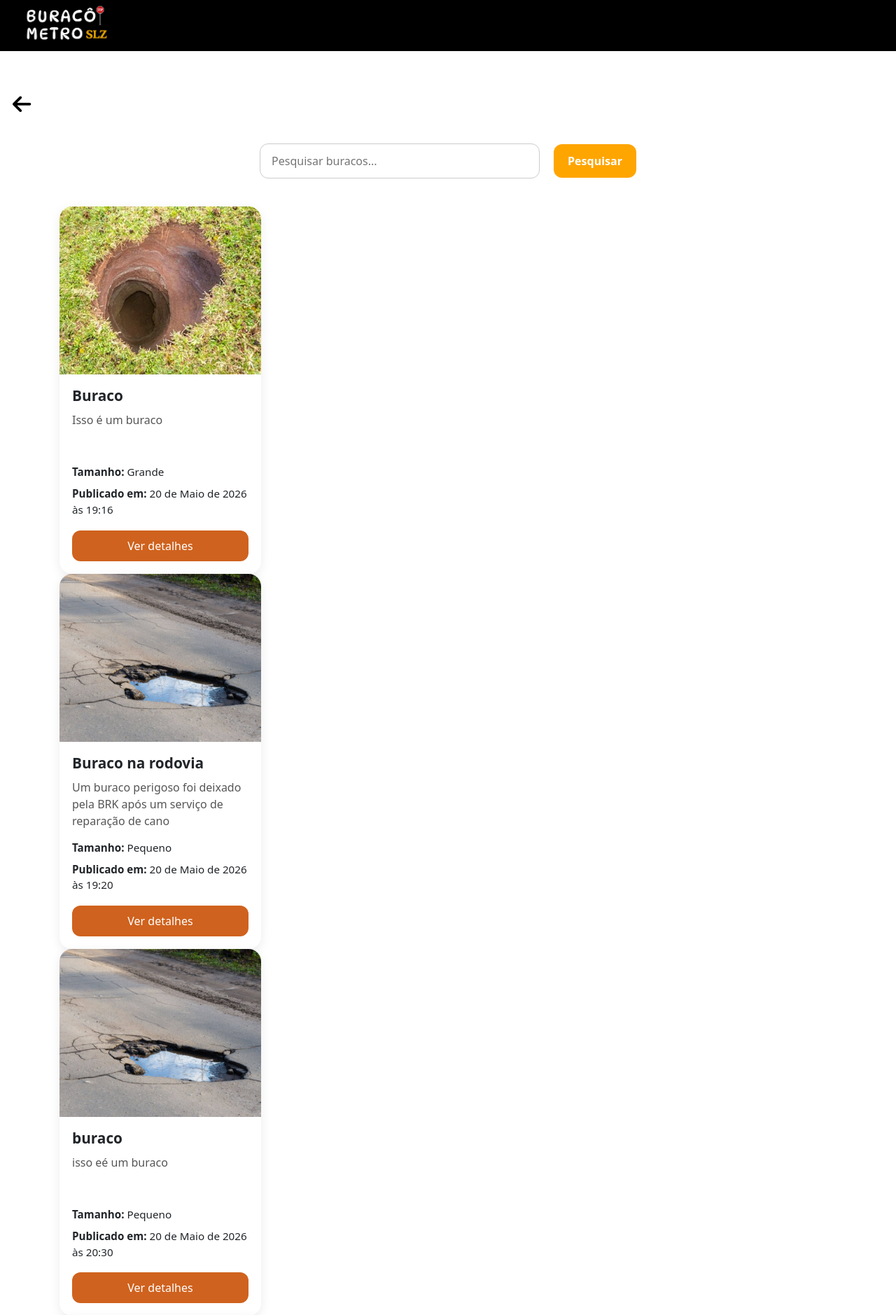
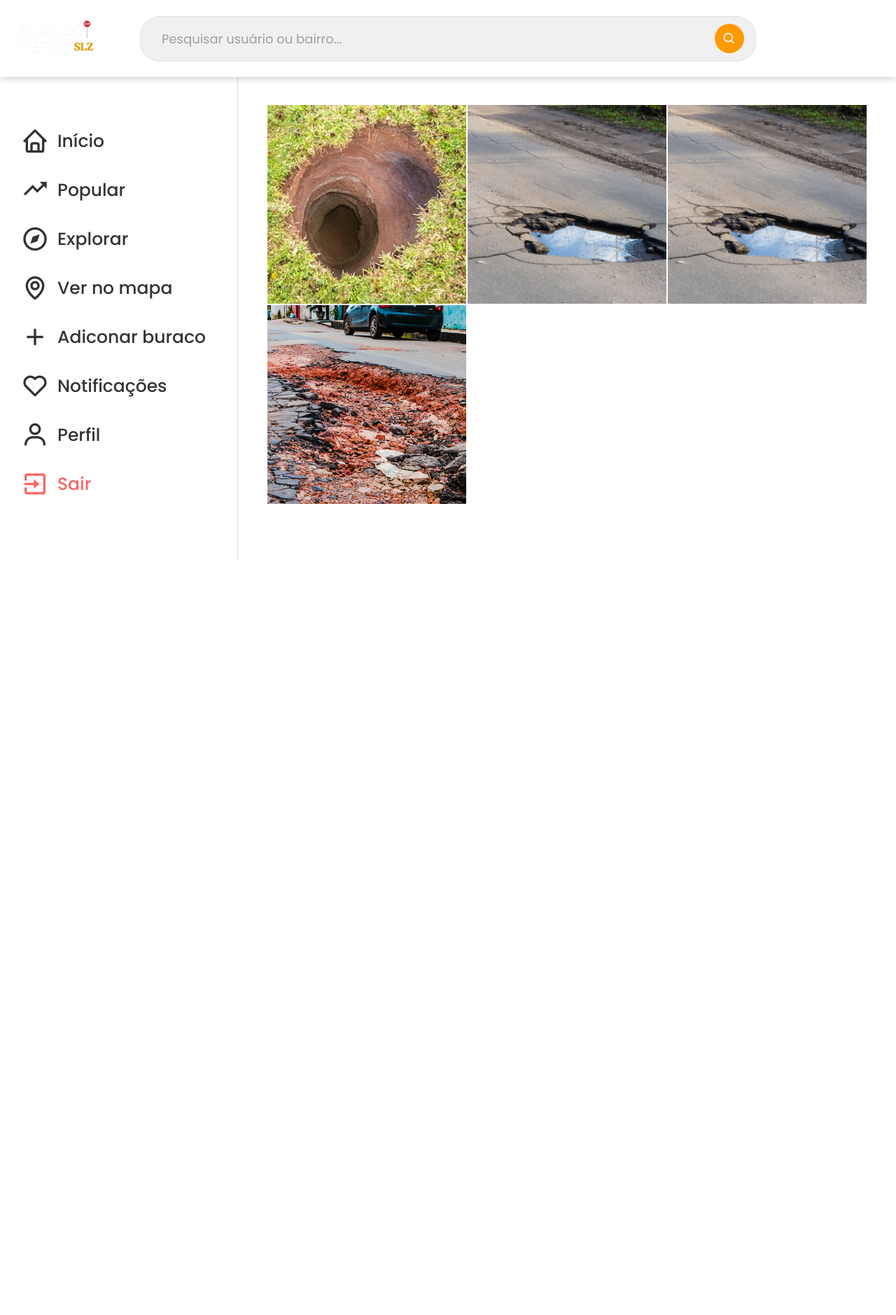
Before and after one commit to Claracruzx/Buracometro, a Django app: page /buracos/ver-buracos in a window 1280 px wide. Shown: the top 1879 px of the page at 70% size. After the commit the page ends 800 px from the top, so only its background shows below. Run offline with Django 5.2, Linux system fonts and the light colour scheme; a user stored in the database is signed in; data comes from the database, SQL or seed files in the repository; both versions use the stored data as it was after the commit; some libraries are stand-ins or nearby versions.

Commit message:
mudei o 'ver buracos' para 'explorar' a pagina funciona

```diff
--- a/buracos/templates/buracos/ver-buracos.html
+++ b/buracos/templates/buracos/ver-buracos.html
@@ -1,49 +1,27 @@
-{% extends 'buracos/template.html' %}
+{% extends 'principal/principal.html' %}
 {% load static %}
 
 {% block css %}
 <link rel="stylesheet" href="{% static 'css/ver-buracos.css' %}">
-{% endblock%}
+{% endblock %}
 
 {% block content %}
 
-   <div class="topo-pesquisa">
-    <input id="iptPesquisar" type="text" placeholder="Pesquisar buracos...">
-    <button id="btnPesquisar">Pesquisar</button>
+<div class="explorar-container">
+
+    <div class="explorar-grid">
+        {% for row in rows %}
+            <a href="{% url 'detalheBuracoView' row.id %}" class="explorar-item">
+                <img src="{% static 'image-users/' %}{{ row.url_imagem }}" alt="{{ row.titulo }}">
+
+                    <div class="explorar-overlay">
+                        <span>Ver postagem</span>
+                    </div>
+            </a>
+        {% empty %}
+            <p>Nenhuma postagem disponível.</p>
+        {% endfor %}
+    </div>
 </div>
-    {% for row in rows %}
-        <div class="card" style="width: 18rem;">
-            <img src="{% static '/image-users/' %}{{row.url_imagem}}" class="card-img-top" alt="...">
-            <div class="card-body">
-                <h5 class="card-title">{{row.titulo}}</h5>
-                <p class="card-text">{{row.descricao}}</p>
-                <div>
-                    <span>Tamanho: </span>
-                    {% if row.tamanho == 1 %}
-                        Pequeno
-                    {% elif row.tamanho == 2 %}
-                        Médio
-                    {% elif row.tamanho == 3 %}
-                        Grande
-                    {% elif row.tamanho == 4 %}
-                        Gigante
-                    {% endif %}
-                </div>
-                <div>
-                    <span>Publicado em: </span>
-                    <span>{{row.data_atual}}</span>
-                </div>
-                <a href="#" class="btn btn-primary">
-                    Ver detalhes
-                </a>
-            </div>
-        </div>
-    {% empty %}
-        Nenhum produto disponível
-    {% endfor %}
-</div>
-{% endblock%}
 
-{% block js %}
-<script type="module" src="{% static 'js/ver-buracos.js' %}"></script>
 {% endblock %}
--- a/buracos/urls.py
+++ b/buracos/urls.py
@@ -9,4 +9,5 @@ urlpatterns = [
     path('/cadastrar/selecionar-local/selecionando', passarLocalParaCadastroView, name='passarLocalParaCadastroView'),
     path('/cadastrar/salvar', cadastroStore, name='cadastroStore'),
     path('/ver-buracos', verBuracosView, name='verBuracosView'),
+    path('detalhe/<int:id>/', detalheBuracoView, name='detalheBuracoView'),
 ]
--- a/buracos/views.py
+++ b/buracos/views.py
@@ -139,3 +139,10 @@ def cadastroStore(request):
         # print(nome_arquivo)
 
     return redirect('cadastrarView')
+
+def detalheBuracoView(request, id):
+    buraco = Buraco.objects.get(id=id)
+
+    return render(request, 'buracos/detalhe-buraco.html', {
+        'buraco': buraco
+    })
--- a/paginas/static/paginas/css/principal.css
+++ b/paginas/static/paginas/css/principal.css
@@ -23,20 +23,146 @@
 }
 
 header {
-    background-color: black;
-    padding: 15px 80px;
-    display: flex;
-    justify-content: space-between;
+    height: 110px;
+    width: 100%;
+    position: fixed;
+    top: 0;
+    left: 0;
+    background-color: #ffffff;
+    display: grid;
+    grid-template-columns: 180px 1fr 180px;
     align-items: center;
+    padding: 0 20px;
+    z-index: 1000;
+    box-shadow: 0 2px 10px rgba(0,0,0,0.2);
 }
 
 header #logo {
     max-width: 120px;
 }
 
+.barra-pesquisa {
+    display: flex;
+    align-items: center;
+    gap: 8px;
+
+    width: 420px;
+    max-width: 50%;
+}
+
+.barra-pesquisa input {
+    width: 100%;
+    padding: 10px 14px;
+
+    border: none;
+    border-radius: 999px;
+
+    outline: none;
+    background-color: #f1f3f5e8;
+}
+
+.barra-pesquisa button {
+    width: 42px;
+    height: 42px;
+    flex-shrink: 0;
+    border: none;
+    border-radius: 50%;
+
+    background-color: var(--primary-color);
+    color: rgba(97, 96, 96, 0.938);
+    font-size: 20px;
+    cursor: pointer;
+}
+
+.search-container {
+    width: 100%;
+    max-width: 900px;
+    justify-self: center;
+
+    display: flex;
+    align-items: center;
+    background-color: #adaaaa2d;
+    border-radius: 28px;
+    padding: 8px 16px;
+    border: 1px solid #dddbdbb9;
+}
+
+.search-container input {
+    flex: 1;
+
+    background: transparent;
+    border: none;
+    border-radius: 30px;
+    outline: none;
+
+    color: white;
+
+    padding: 10px 14px;
+
+    font-size: 18px;
+}
+
+.search-container input::placeholder {
+    color: #9e9e9e;
+}
+
+.search-container button {
+    width: 42px;
+    height: 42px;
+
+    border: none;
+    border-radius: 50%;
+
+    background-color: var(--primary-color);
+
+    color: white;
+
+    cursor: pointer;
+
+    display: flex;
+    align-items: center;
+    justify-content: center;
+
+    font-size: 20px;
+
+    transition: .2s;
+}
+
+.search-container button:hover {
+    background-color: #cf621e;
+}
+
+.resultado-card {
+    display: flex;
+    align-items: center;
+    gap: 14px;
+
+    background-color: white;
+    padding: 16px;
+
+    border-radius: 16px;
+    margin-bottom: 14px;
+
+    box-shadow: 0 4px 14px rgba(0,0,0,0.06);
+}
+
+.resultado-card h3 {
+    margin: 0;
+}
+
+.resultado-card a {
+    color: #222;
+    text-decoration: none;
+}
+
+.resultado-card a:hover {
+    color: var(--primary-color);
+}
+
 main {
     display: flex;
     min-height: 100vh;
+    padding-top: 80px;
 }
 
 body{
@@ -44,13 +170,13 @@ body{
     background-color: var(--body-color);
 }
 
-
 main #barra-lateral {
-    position: sticky;
-    top: 0;
+    position: fixed;
+    top: 110px;
+    left: 0;
 
     width: 340px;
-    height: 100vh;
+    height: calc(100vh - 110px);
 
     background-color: #ffffff;
     border-right: 1px solid #ddd;
@@ -59,6 +185,7 @@ main #barra-lateral {
     color: #222;
 
     overflow-y: auto;
+    z-index: 999;
 }
 
 main #barra-lateral #lista-botoes {
@@ -115,6 +241,7 @@ main #barra-lateral #lista-botoes i {
 
 main #conteudo {
     flex: 1;
+    margin-left: 340px;
     padding-top: var(--espacamanto-conteudo);
 }
 
--- a/paginas/static/paginas/css/ver-buracos.css
+++ b/paginas/static/paginas/css/ver-buracos.css
@@ -1,173 +1,89 @@
-.buracos {
-    display: flex;
-    flex-wrap: wrap;
-    gap: 25px;
-    padding: 30px;
-    justify-content: center;
-    margin-top: 20px;
+.explorar-container {
+    width: 100%;
+    max-width: 1400px;
+
+    margin: 0 auto;
+    padding: 20px 30px;
 }
 
-.card {
-    border: none;
-    border-radius: 18px;
+.explorar-container h1 {
+    display: none;
+}
+
+.explorar-grid {
+    display: grid;
+    grid-template-columns: repeat(3, 1fr);
+    gap: 2px;
+}
+
+.explorar-item {
+    position: relative;
+
+    width: 100%;
+    aspect-ratio: 1 / 1;
 
     overflow: hidden;
 
-    box-shadow: 0 4px 15px rgba(0,0,0,0.08);
+    background-color: #ddd;
 
-    transition: 0.25s ease;
-
-    width: 320px important;
+    text-decoration: none;
 }
 
-.card:hover {
-    transform: translateY(-5px);
-
-    box-shadow: 0 10px 25px rgba(0,0,0,0.15);
-}
-
-.card .card-img-top {
-    height: 240px;
+.explorar-item img {
+    width: 100%;
+    height: 100%;
 
     object-fit: cover;
 
-    background-color: #f5f5f5;
+    display: block;
+
+
 }
 
-.card-body {
-    padding: 18px;
+.explorar-overlay {
+    position: absolute;
+    inset: 0;
+
+    background: rgba(0, 0, 0, 0.432);
+
+    display: flex;
+    align-items: center;
+    justify-content: center;
+
+    opacity: 0;
+
+
 }
 
-.card-title {
-    font-size: 1.3rem;
+.explorar-overlay span {
+    color: white;
 
-    font-weight: bold;
+    font-size: 20px;
+    font-weight: 700;
 
-    margin-bottom: 10px;
+    transform: translateY(10px);
+
+
 }
 
-.card-text {
-    color: #555;
-
-    margin-bottom: 15px;
-
-    min-height: 60px;
+.explorar-item:hover .explorar-overlay {
+    opacity: 1;
 }
 
-.card-body div {
-    margin-bottom: 8px;
-
-    font-size: 0.95rem;
+.explorar-item:hover .explorar-overlay span {
+    transform: translateY(0);
 }
 
-.card-body span:first-child {
-    font-weight: bold;
+/* responsivo */
+
+@media (max-width: 900px) {
+    .explorar-grid {
+        grid-template-columns: repeat(2, 1fr);
+    }
 }
 
-.btn-primary {
-    width: 100%;
-
-    border: none;
-
-    border-radius: 12px;
-
-    background-color: #cf621e;
-
-    padding: 10px;
-
-    margin-top: 10px;
+@media (max-width: 600px) {
+    .explorar-grid {
+        grid-template-columns: 1fr;
+    }
 }
-
-.btn-primary:hover {
-    background-color: #b65316;
-}
-
-#iptPesquisar {
-    width: 300px;
-
-    padding: 10px 15px;
-
-    border-radius: 12px;
-
-    border: 1px solid #ccc;
-
-    outline: none;
-}
-
-#btnPesquisar {
-    padding: 10px 20px;
-
-    border: none;
-
-    border-radius: 12px;
-
-    background-color: #cf621e;
-
-    color: white;
-
-    font-weight: bold;
-
-    margin-left: 10px;
-}
-
-#btnPesquisar:hover {
-    background-color: #b65316;
-}
-
-.topo-pesquisa {
-    width: 100%;
-
-    display: flex;
-
-    justify-content: center;
-
-    align-items: center;
-
-    gap: 10px;
-
-    margin-top: 30px;
-
-    margin-bottom: 40px;
-}
-
-#iptPesquisar {
-    width: 400px;
-
-    padding: 12px 16px;
-
-    border-radius: 12px;
-
-    border: 1px solid #ccc;
-
-    outline: none;
-
-    font-size: 16px;
-}
-
-#iptPesquisar:focus {
-    border-color: orange;
-
-    box-shadow: 0 0 8px rgba(255, 166, 0, 0.5);
-}
-
-#btnPesquisar {
-    padding: 12px 20px;
-
-    border: none;
-
-    border-radius: 12px;
-
-    background-color: orange;
-
-    color: white;
-
-    font-weight: bold;
-
-    cursor: pointer;
-
-    transition: 0.2s;
-}
-
-#btnPesquisar:hover {
-    background-color: rgb(230, 140, 0);
-}
--- a/principal/templates/principal/principal.html
+++ b/principal/templates/principal/principal.html
@@ -17,19 +17,17 @@
 </head>
 <body>
     <header>
-    <img id="logo" src="{% static 'imgs/Nosso buraco.png' %}" alt="Logo do site" class="logo">
+        <img id="logo" src="{% static 'imgs/Nosso buraco.png' %}" alt="Logo">
 
-    <form class="barra-pesquisa" action="{% url 'pesquisaView' %}" method="get">
-        <input
-            type="text"
-            name="q"
-            placeholder="Pesquisar usuário ou bairro..."
-        >
-        <button type="submit">
-            <i class="fa-solid fa-magnifying-glass"></i>
-        </button>
-    </form>
-</header>
+        <form class="search-container" action="{% url 'pesquisaView' %}" method="get">
+            <input type="text" name="q" placeholder="Pesquisar usuário ou bairro...">
+            <button type="submit">
+                <i class='bx bx-search'></i>
+            </button>
+        </form>
+
+
+    </header>
     <main>
         <div id="barra-lateral">
             <ul id="lista-botoes">
@@ -103,4 +101,5 @@
 <script src="https://cdn.jsdelivr.net/npm/bootstrap@5.3.3/dist/js/bootstrap.bundle.min.js" integrity="sha384-YvpcrYf0tY3lHB60NNkmXc5s9fDVZLESaAA55NDzOxhy9GkcIdslK1eN7N6jIeHz" crossorigin="anonymous"></script>
 <script src="https://kit.fontawesome.com/bcdcf795f9.js" crossorigin="anonymous"></script>
 <script src="https://unpkg.com/leaflet/dist/leaflet.js"></script>
+            {% block js %}{% endblock %}
 </html>
--- a/usuarios/templates/usuarios/perfil.html
+++ b/usuarios/templates/usuarios/perfil.html
@@ -30,8 +30,6 @@ Perfil
             </a>
 
         </div>
-
-
 
     </div>
 
```
Also changed, not shown: other parts of paginas/static/paginas/css/principal.css (+0 -62 lines), buracos/templates/buracos/cadastro.html (+8 -2 lines), buracos/templates/buracos/detalhe-buraco.html (added, +47 -0 lines), db.sqlite3, media/perfis/iconkayky.jpg (added).
